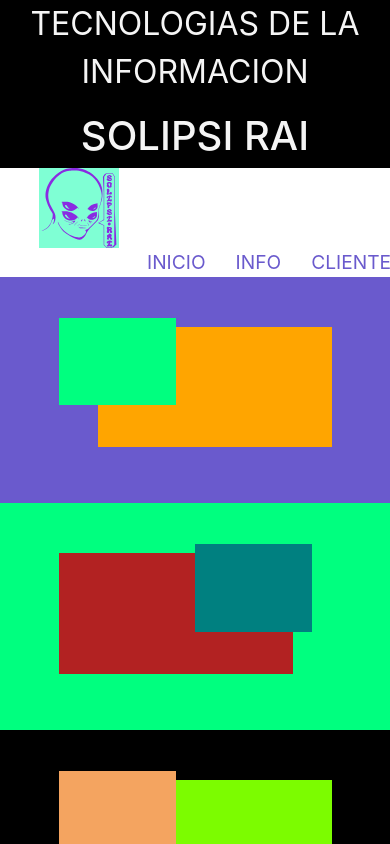
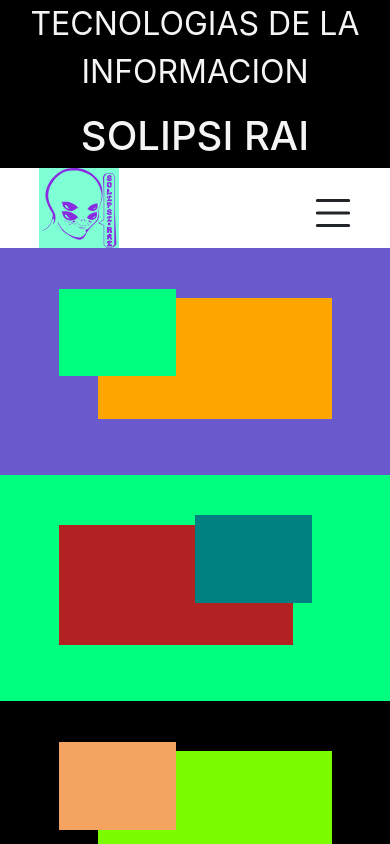
Before and after one commit to yapepe/itSolipsi, a React (Create React App) app: page / in a window 390 px wide. Built offline with nearby package versions, Linux system fonts and the light colour scheme.

Commit message:
navegacion incluida

```diff
--- a/src/components/App/components/ServiciosInformaticos/components/Navegacion/Navegacion.js
+++ b/src/components/App/components/ServiciosInformaticos/components/Navegacion/Navegacion.js
@@ -1,11 +1,44 @@
 import './assets/Navegacion.css'
 import LogoIT from '../LogoIT/LogoIT'
+import { List } from 'react-bootstrap-icons'
+import { useRef, useEffect } from 'react'
 
 export default function Navegacion() {
+
+  const refDesplegable = useRef(null)
+  const refCerrado = useRef(null)
+
+  useEffect( () => {
+
+    window.onresize = () => {
+
+      if(refDesplegable.current.classList.contains('nav__links--desplegable')
+      && window.innerWidth > 760 ){
+        refDesplegable.current.classList.remove('nav__links--desplegable')
+        refCerrado.current.classList.remove('nav__cerrar--despues')
+      }
+    }
+  }, [] )
+
+  const abrirDesplegable = () => {
+    console.log('abierto');
+    refCerrado.current.classList.add('nav__cerrar--despues')
+    refDesplegable.current.classList.toggle('nav__links--desplegable')
+
+  }
+
+  const cerrarDesplegable = () => {
+    refCerrado.current.classList.remove('nav__cerrar--despues')
+    refDesplegable.current.classList.remove('nav__links--desplegable')
+    refDesplegable.current.classList.remove('nav__links--desplegable--despues')
+  }
+
     return (
       <div className="nav">
         <div className="nav__logo"><LogoIT/></div>
-          <div className="nav__links">
+        <div><List className="nav__icono" onClick={ () => abrirDesplegable() } /></div>
+        <div className="nav__cerrar" onClick={ () => cerrarDesplegable() } ref={refCerrado} ></div>
+          <div className="nav__links" ref={refDesplegable} >
           <a><div className="nav__links__link"> INICIO </div></a>
             <a><div className="nav__links__link">INFO</div></a>
             <a><div className="nav__links__link">CLIENTES</div></a>
--- a/src/components/App/components/ServiciosInformaticos/components/Navegacion/assets/Navegacion.css
+++ b/src/components/App/components/ServiciosInformaticos/components/Navegacion/assets/Navegacion.css
@@ -13,17 +13,46 @@
   width: 100px;
 }
 
+.nav .nav__icono {
+  font-size: 1.2rem;
+  position: absolute;
+  top: 20px;
+  right: calc(12vw - 20px);
+  display: -webkit-box;
+  display: -ms-flexbox;
+  display: flex;
+  -webkit-box-pack: end;
+      -ms-flex-pack: end;
+          justify-content: flex-end;
+  width: 60px;
+  height: 50px;
+  display: none;
+  cursor: pointer;
+  z-index: 3;
+}
+
+.nav .nav__icono:hover {
+  -webkit-filter: drop-shadow(0 0 0.75rem crimson);
+          filter: drop-shadow(0 0 0.75rem crimson);
+}
+
 .nav .nav__links {
-  position: relative;
+  position: absolute;
   font-size: 1.2rem;
   color: slateblue;
-  display: -webkit-inline-box;
-  display: -ms-inline-flexbox;
-  display: inline-flex;
-  -ms-flex-item-align: end;
-      align-self: flex-end;
-  left: 30%;
+  top: 50%;
+  right: calc(12vw - 40px);
+  display: -webkit-box;
+  display: -ms-flexbox;
+  display: flex;
+  -webkit-box-pack: end;
+      -ms-flex-pack: end;
+          justify-content: flex-end;
   text-indent: 30px;
+}
+
+.nav .nav__links .nav__links__link {
+  display: inline-block;
 }
 
 .nav .nav__links .nav__links__link:hover {
@@ -34,4 +63,43 @@
 .nav .nav__links .nav__links__link:active {
   color: darksalmon;
 }
+
+@media all and (max-width: 768px) {
+  .nav .nav__icono {
+    display: block !important;
+  }
+  .nav .nav__links {
+    display: none !important;
+  }
+}
+
+.nav .nav__links--desplegable {
+  display: block !important;
+  background-color: chartreuse;
+  position: fixed;
+  top: 0%;
+  left: 50%;
+  width: 100vw;
+  -webkit-transform: translateX(-50%);
+          transform: translateX(-50%);
+  padding: 10%;
+  text-align: center;
+}
+
+.nav .nav__links--desplegable .nav__links__link {
+  display: block !important;
+  margin-right: 5%;
+  margin-top: 5%;
+}
+
+.nav .nav__cerrar {
+  width: 100vw;
+  height: 100vh;
+  display: none;
+}
+
+.nav .nav__cerrar--despues {
+  background-color: none;
+  display: block;
+}
 /*# sourceMappingURL=Navegacion.css.map */
--- a/src/components/App/components/ServiciosInformaticos/components/Navegacion/assets/Navegacion.scss
+++ b/src/components/App/components/ServiciosInformaticos/components/Navegacion/assets/Navegacion.scss
@@ -12,18 +12,38 @@
         width: 100px;
     }
 
+    .nav__icono {
+        font-size: 1.2rem;
+        position: absolute;
+        top: 20px;
+        right: calc(12vw - 20px);
+        display: flex;
+        justify-content: flex-end;
+        width: 60px;
+        height: 50px;
+        display: none;
+        cursor: pointer;
+        z-index: 3;
+
+        &:hover {
+            filter: drop-shadow(0 0 0.75rem crimson);
+        }
+
+    }
+
     .nav__links {
-        position: relative;
+        position: absolute;
         font-size: 1.2rem;
         color:slateblue;
-        display:inline-flex;
-        align-self: flex-end;
-        left: 30%;
+        top: 50%;
+        right: calc(12vw - 40px);
+        display: flex;
+        justify-content: flex-end;
         text-indent: 30px;
 
 
         .nav__links__link {
-
+            display: inline-block;
             &:hover {
                 color: darksalmon;
                 cursor: pointer;
@@ -34,4 +54,43 @@
             }
         }
     }
+
+    @media all
+    and (max-width:768px)  {
+        .nav__icono {
+            display:block !important;
+        }
+        .nav__links {
+            display:none !important;
+        }
+    }
+
+    .nav__links--desplegable {
+        display: block !important;
+        background-color: chartreuse;
+        position: fixed;
+        top: 0%;
+        left: 50%;
+        width: 100vw;
+        transform: translateX(-50%);
+        padding: 10%;
+        text-align: center;
+
+        .nav__links__link {
+            display: block !important;
+            margin-right: 5%;
+            margin-top: 5%;
+        }
+    }
+
+    .nav__cerrar {
+        width: 100vw;
+        height: 100vh;
+        display: none;
+    }
+
+    .nav__cerrar--despues {
+        background-color: none;
+        display: block;
+    }
 }
```
Also changed, not shown: 1 other file (tests, documents, lock files or other folders).
